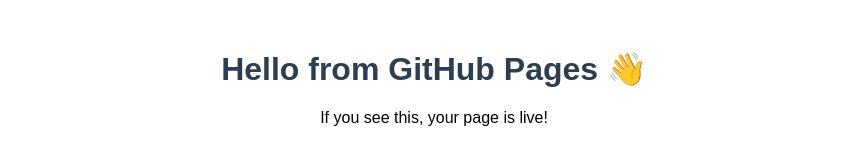
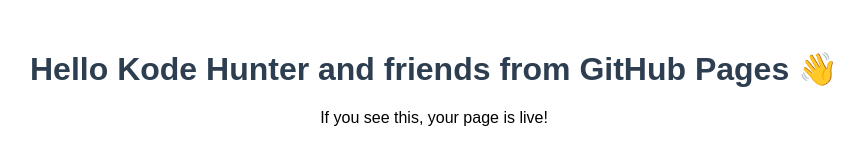
Before and after one commit to kode-hunter/1st-repo, a plain HTML site: page index.html in a window 1280 px wide. Shown: the whole page, without its empty margins (206-1070 px from the left). Drawn offline with Linux system fonts and the light colour scheme.

Commit message:
Update index.html

```diff
--- a/index.html
+++ b/index.html
@@ -15,7 +15,7 @@
   </style>
 </head>
 <body>
-  <h1>Hello from GitHub Pages 👋</h1>
+  <h1>Hello Kode Hunter and friends from GitHub Pages 👋</h1>
   <p>If you see this, your page is live!</p>
 </body>
 </html>
```
